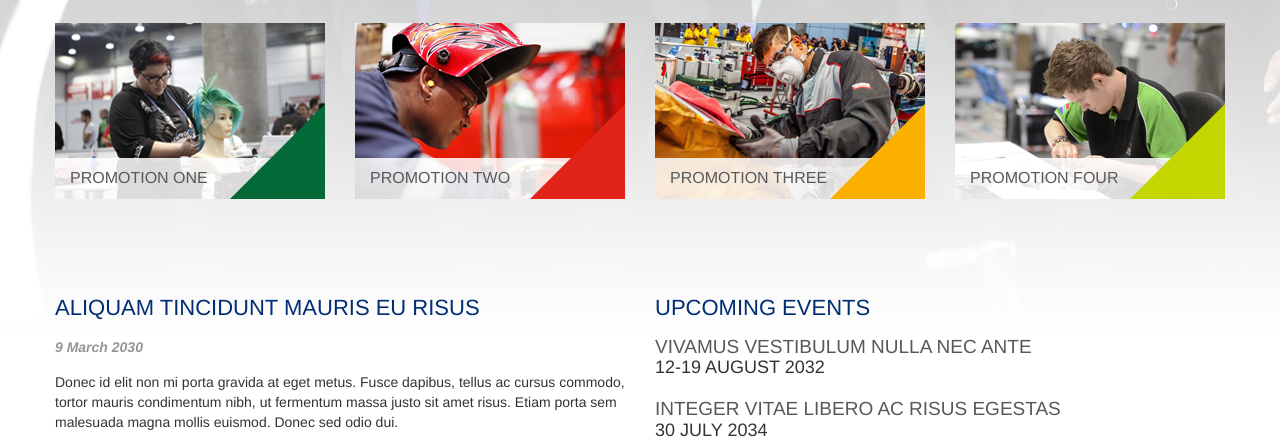
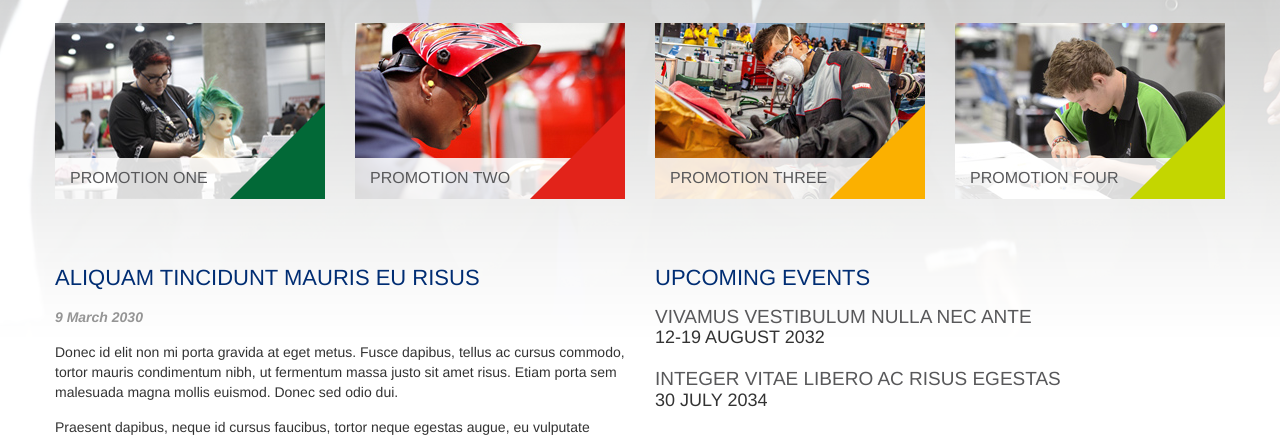
Before and after one commit to Koffitony/member-template, a plain HTML site: page html/index.html in a window 1280 px wide. Shown: the part 596-1035 px from the top of the page. Drawn offline with Linux system fonts and the light colour scheme.

Commit message:
Adjust spacing of promotion row

```diff
--- a/html/css/site.css
+++ b/html/css/site.css
@@ -134,7 +134,7 @@ h5 { font-size:16px; }
 #main > .wrap { padding-bottom:35px; background:url(../images/bgi/main-bg.png) 0 0 repeat-x; z-index:3; position:relative; }
 .subpage #main { margin-top:405px }
 
-.promotion-row { padding:75px 0; }
+.promotion-row { padding:75px 0 45px 0; }
 .promotion-row figure { position:relative; }
 .promotion-row figure figcaption { background:#fff; background:rgba(255,255,255,0.85); color:#58585a; text-transform:uppercase; padding:9px 90px 9px 15px; font-size:16px; position:absolute; left:0; bottom:0; margin:0; width:100%; }
 .promotion-row figure figcaption:after { content:''; width: 0; height: 0; border-style: solid; border-width: 0 0 95px 95px; border-color: transparent transparent #026937 transparent; position:absolute; right:0; bottom:0; -moz-transform:scale(.9999); }
```
